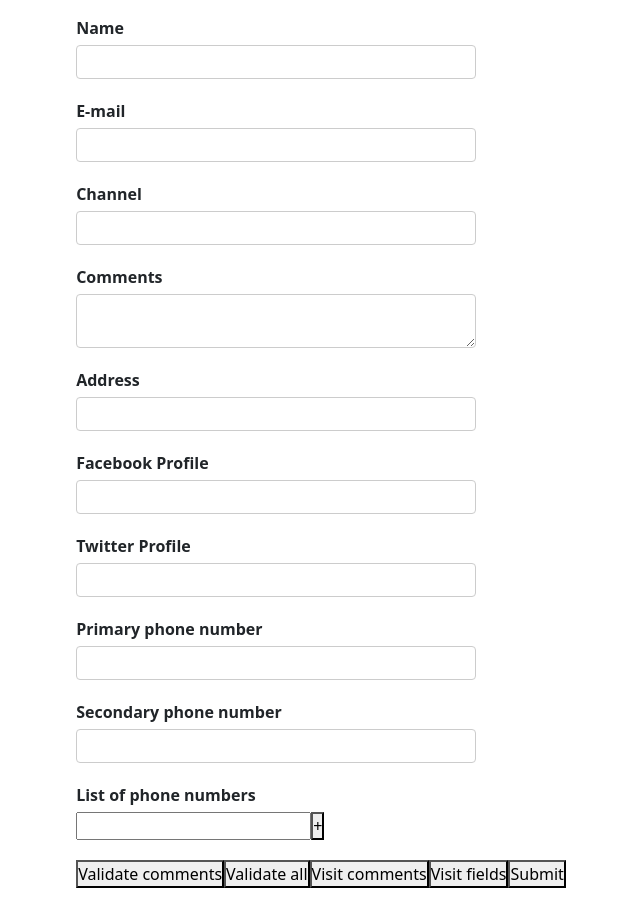
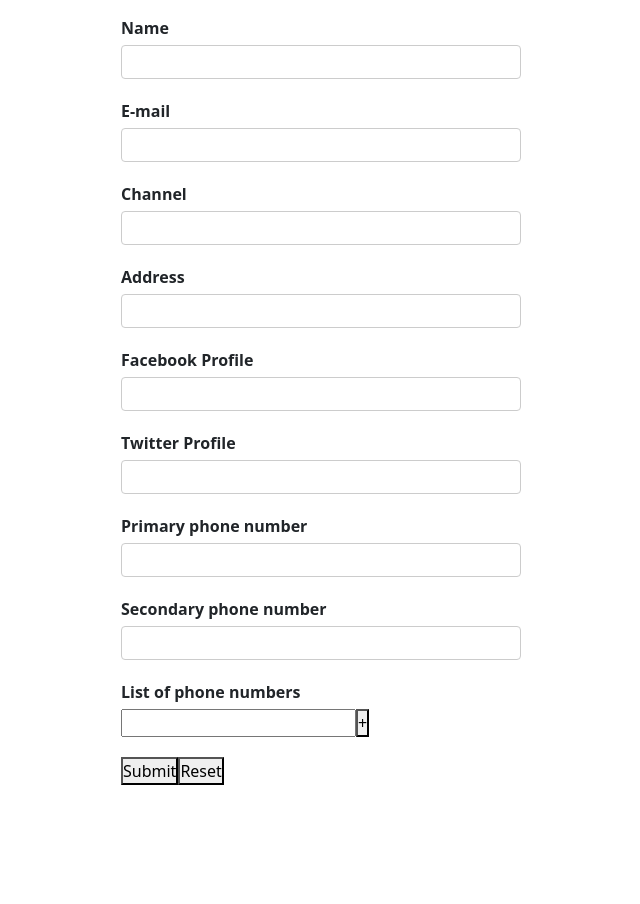
Before and after one commit to harshvadadoriya/React-JSX-Practice, a React (Vite) app in the folder my-react-app/: page / in a window 1280 px wide. Shown: the whole page, without its empty margins (319-959 px from the left). After the commit the page ends 801 px from the top, so only its background shows below. Built offline with nearby package versions, Linux system fonts and the light colour scheme.

Commit message:
reset form

```diff
--- a/my-react-app/src/components/YoutubeForm.jsx
+++ b/my-react-app/src/components/YoutubeForm.jsx
@@ -26,21 +26,13 @@ const onSubmit = (values, onSubmitProps) => {
 	// console.log(values);
 	console.log('onSubmitProps:', onSubmitProps);
 	onSubmitProps.setSubmitting(false);
-};
-
-const validateComments = (value) => {
-	let error;
-	if (!error) {
-		error = 'Required';
-	}
-	return error;
+	onSubmitProps.resetForm();
 };
 
 const validationSchema = Yup.object({
 	name: Yup.string().required('Required'),
 	email: Yup.string().email('Invalid email format').required('Required'),
 	channel: Yup.string().required('Required'),
-	comments: Yup.string().required('Required'),
 });
 
 const YoutubeForm = () => {
@@ -76,19 +68,6 @@ const YoutubeForm = () => {
 							<label htmlFor="channel">Channel</label>
 							<Field type="text" name="channel" id="channel" />
 							<ErrorMessage name="channel">
-								{(errorMsg) => <div className="error">{errorMsg}</div>}
-							</ErrorMessage>
-						</div>
-
-						<div className="formControl">
-							<label htmlFor="comments">Comments</label>
-							<Field
-								as="textarea"
-								id="comments"
-								name="comments"
-								validate={validateComments}
-							></Field>
-							<ErrorMessage name="comments">
 								{(errorMsg) => <div className="error">{errorMsg}</div>}
 							</ErrorMessage>
 						</div>
@@ -172,7 +151,7 @@ const YoutubeForm = () => {
 							</FieldArray>
 						</div>
 
-						<button
+						{/* <button
 							type="button"
 							onClick={() => formik.validateField('comments')}
 						>
@@ -199,13 +178,15 @@ const YoutubeForm = () => {
 							}
 						>
 							Visit fields
-						</button>
+						</button> */}
 						<button
 							type="submit"
 							disabled={!formik.isValid || formik.isSubmitting}
 						>
 							Submit
 						</button>
+
+						<button type="reset">Reset</button>
 					</Form>
 				);
 			}}
```
